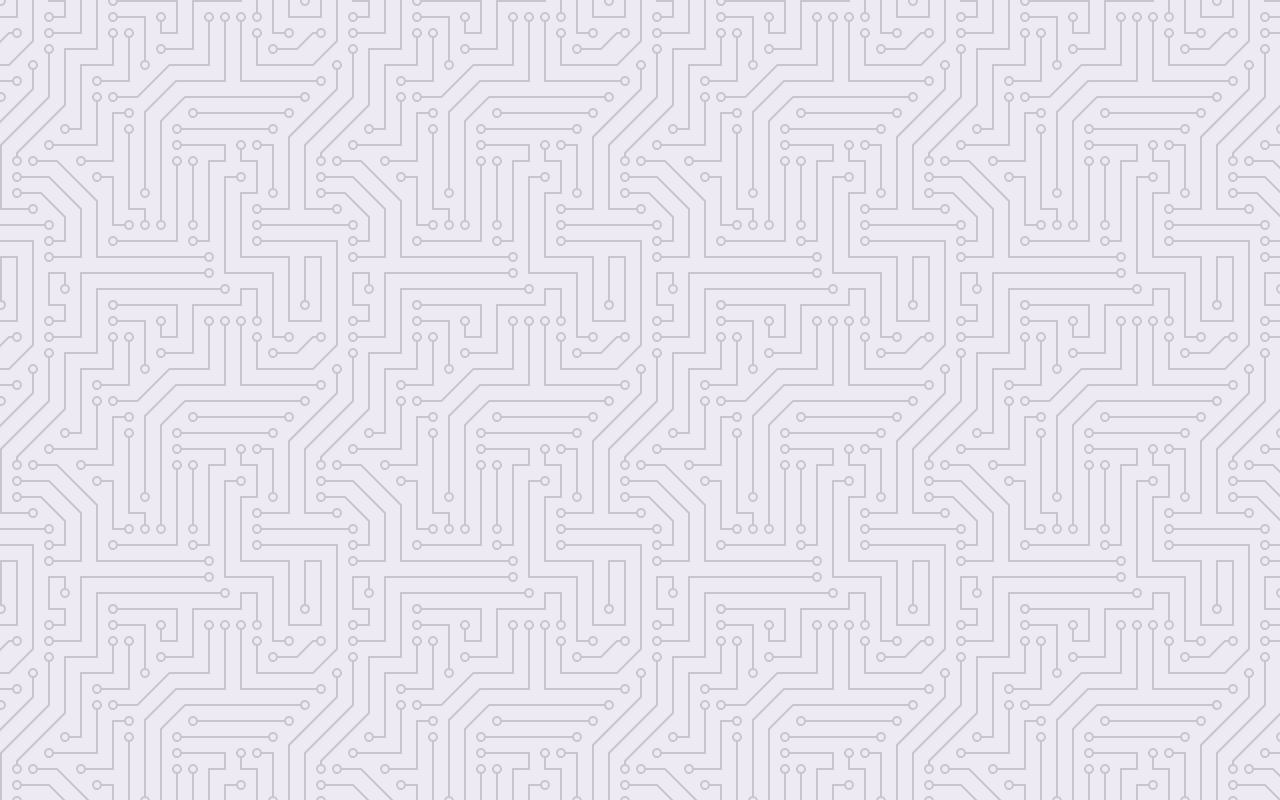
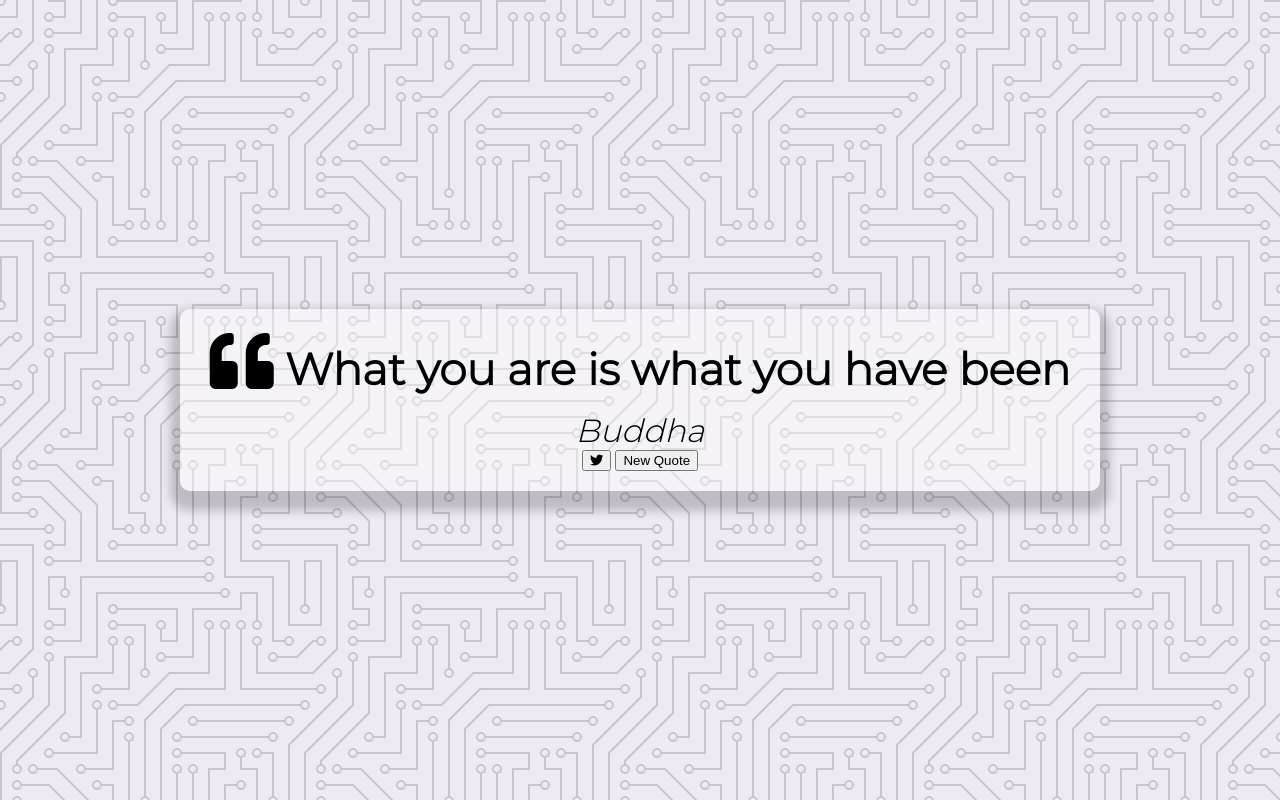
Before and after one commit to heuzin/quote-generator, a plain HTML site: page index.html in a window 1280 px wide. Drawn offline with Linux system fonts and the light colour scheme.

Commit message:
html content for quotes, author and buttons, and css for each one

```diff
--- a/index.html
+++ b/index.html
@@ -9,6 +9,24 @@
     <link rel="stylesheet" href="style.css"/>
 </head>
 <body>
+    <div class="quote-container" id="quote-container">
+        <!-- Quote -->
+        <div class="quote-text">
+            <i class="fas fa-quote-left"></i>
+            <span id="quote">What you are is what you have been</span>
+        </div>
+        <!-- Author -->
+        <div class="quote-author">
+            <span id="author">Buddha</span>
+        </div>
+        <!-- Buttons -->
+        <div class="button-container">
+            <button class="twitter-button" id="twitter" title="Tweet This!">
+                <i class="fab fa-twitter"></i>
+            </button>
+            <button id="new-quote">New Quote</button>
+        </div>
+    </div>
     <!-- Script -->
     <script src="script.js"></script>
 </body>
--- a/style.css
+++ b/style.css
@@ -17,3 +17,42 @@ body {
     align-items: center;
     justify-content: center;
 }
+
+.quote-container {
+    width: auto;
+    max-width: 900px;
+    padding: 20px 30px;
+    border-radius: 10px;
+    background-color: rgba(255, 255, 255, 0.4);
+    box-shadow: 0 10px 10px 10px rgba(0, 0, 0, 0.2);
+}
+
+.quote-text {
+    font-size: 2.75rem;
+}
+
+.long-quote {
+    font-size: 2rem;
+}
+
+.fa-quote-left {
+    font-size: 4rem;
+}
+
+.quote-author {
+    margin-top: 15px;
+    font-size: 2rem;
+    font-weight: 400;
+    font-style: italic;
+}
+
+/* Media Query: Tablet or Smaller */
+@media screen and (max-width: 1000px) {
+    .quote-container {
+        margin: auto 10px;
+    }
+
+    .quote-text {
+        font-size: 2.5rem;
+    }
+}
```
